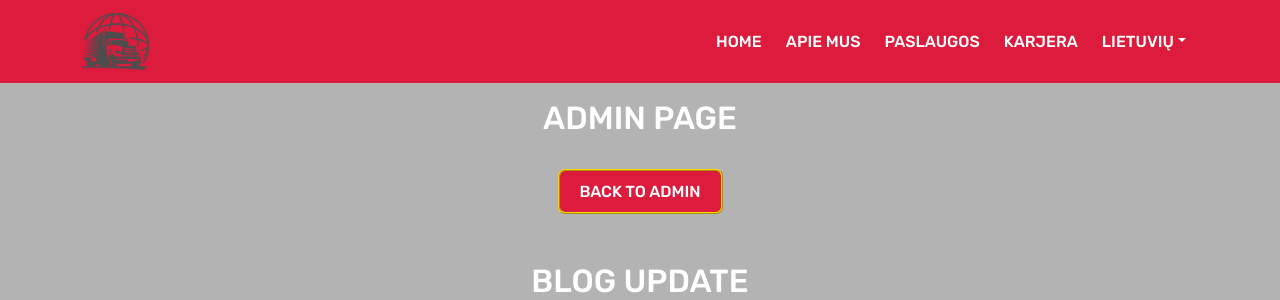
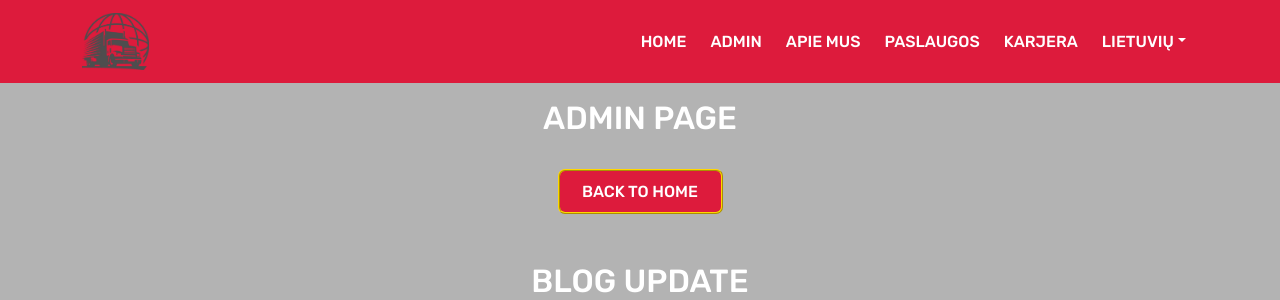
Before and after one commit to ErnAbr/logistics-page, a Symfony app: template templates/admin.html.twig in a window 1280 px wide. Shown: the top 300 px of the page. Run offline with Twig, Linux system fonts and the light colour scheme; the template is opened without the code that fills it, so the values that code supplies are empty; some libraries are stand-ins or nearby versions; some web fonts are replaced.

Commit message:
navbar-update

```diff
--- a/templates/admin.html.twig
+++ b/templates/admin.html.twig
@@ -30,8 +30,8 @@
     </article>
     {% endfor %}
     <div class="d-flex justify-content-center">
-      <a class="btn button-style mt-3" href="{{ path('admin') }}"
-        >Back to admin</a
+      <a class="btn button-style mt-3" href="{{ path('home') }}"
+        >Back to Home</a
       >
     </div>
   </section>
--- a/templates/navbar.html.twig
+++ b/templates/navbar.html.twig
@@ -25,6 +25,14 @@
         <li class="nav-item">
           <a class="nav-link mx-1" aria-current="page" href="{{ path('home') }}"
             >Home</a
+          >
+        </li>
+        <li class="nav-item">
+          <a
+            class="nav-link mx-1"
+            aria-current="page"
+            href="{{ path('admin') }}"
+            >Admin</a
           >
         </li>
         <li class="nav-item">
```
